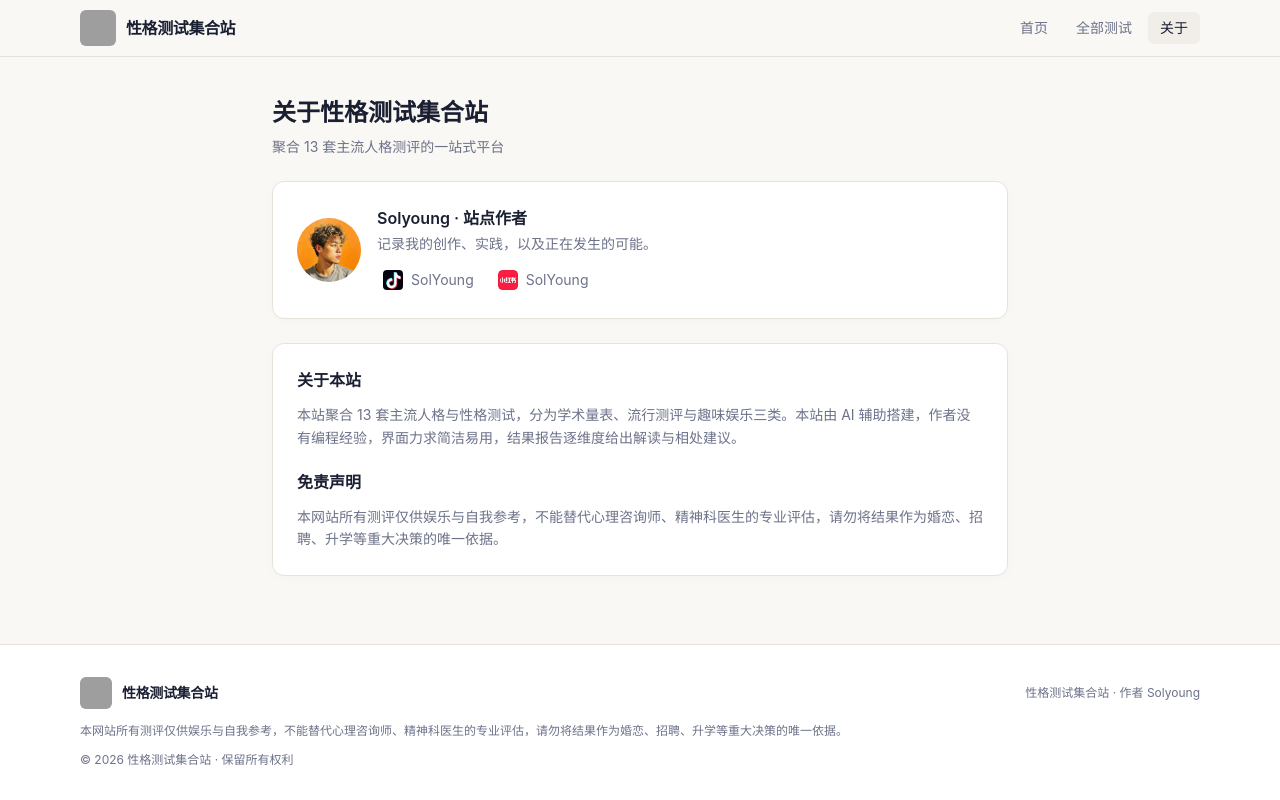
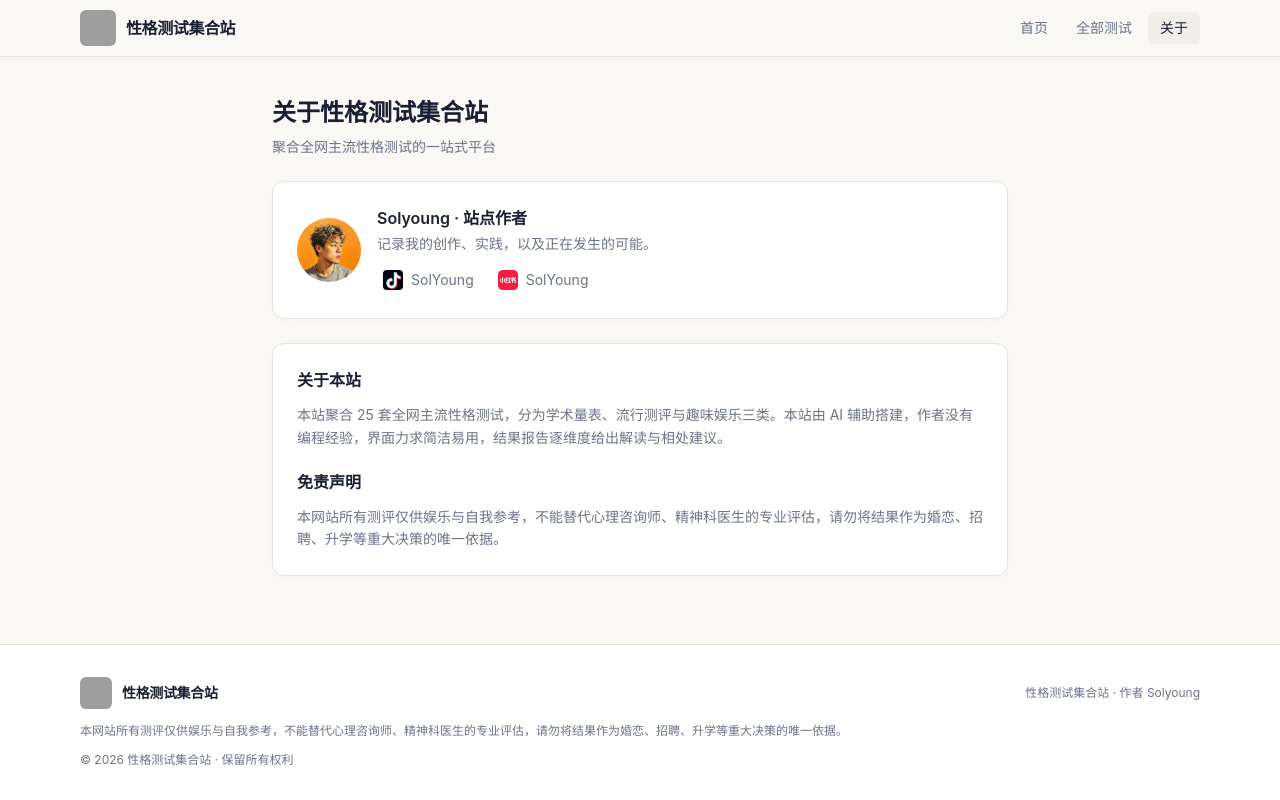
Before and after one commit to SolYoung-Ai/TypeAll, a React (Vite) app: page /about in a window 1280 px wide. Built offline with nearby package versions, Linux system fonts and the light colour scheme; grey boxes are pictures that could not be loaded.

Commit message:
update tagline & about count

```diff
--- a/src/config/site.ts
+++ b/src/config/site.ts
@@ -6,7 +6,7 @@ const BASE = (import.meta.env.MIAODA_CLIENT_BASE_PATH || '').replace(/\/$/, '')
 export const SITE = {
   name: '性格测试集合站',
   shortName: '性格测试集合站',
-  tagline: '聚合 13 套主流人格测评的一站式平台',
+  tagline: '聚合全网主流性格测试的一站式平台',
   logoImg: `${BASE}logo.png`,
   ownerImg: `${BASE}solyoung.jpg`,
   ownerName: 'Solyoung',
--- a/src/pages/AboutPage/AboutPage.tsx
+++ b/src/pages/AboutPage/AboutPage.tsx
@@ -42,7 +42,7 @@ export default function AboutPage() {
         <CardContent className="space-y-3 p-6">
           <h2 className="font-semibold">关于本站</h2>
           <p className="text-sm leading-relaxed text-muted-foreground">
-            本站聚合 13 套主流人格与性格测试，分为学术量表、流行测评与趣味娱乐三类。本站由 AI 辅助搭建，作者没有编程经验，界面力求简洁易用，结果报告逐维度给出解读与相处建议。
+            本站聚合 25 套全网主流性格测试，分为学术量表、流行测评与趣味娱乐三类。本站由 AI 辅助搭建，作者没有编程经验，界面力求简洁易用，结果报告逐维度给出解读与相处建议。
           </p>
           <h2 className="pt-2 font-semibold">免责声明</h2>
           <p className="text-sm leading-relaxed text-muted-foreground">{SITE.disclaimer}</p>
```
